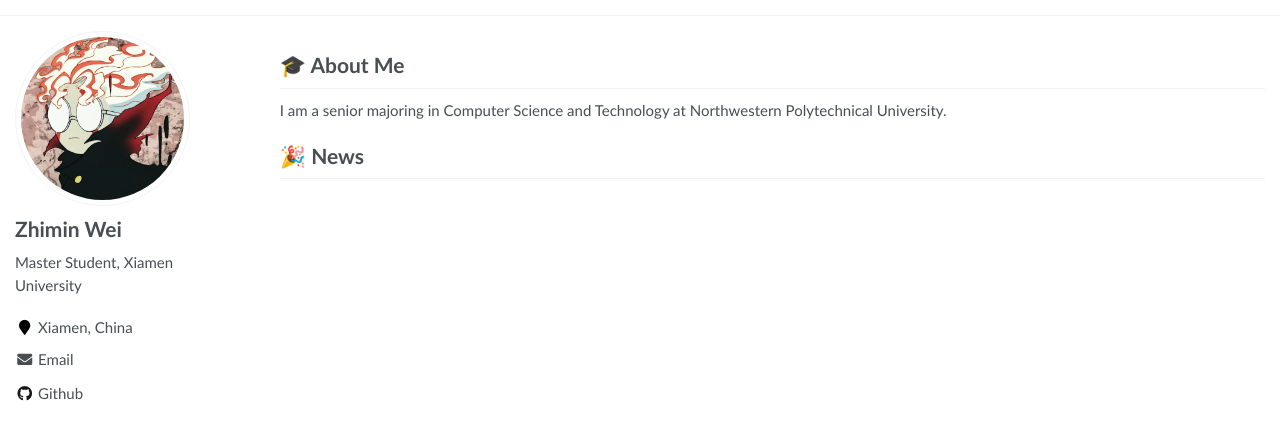
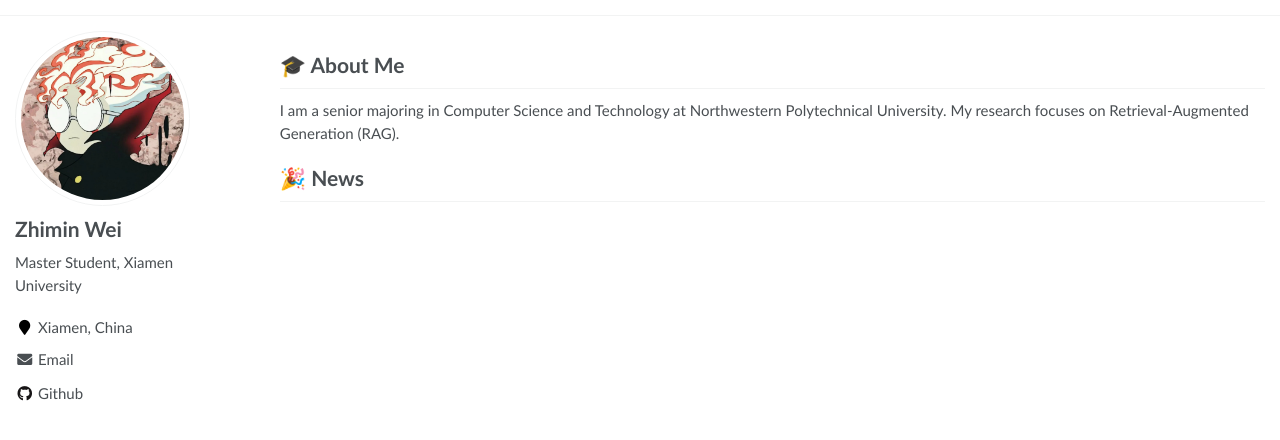
Before and after one commit to zhiminwei551/zhiminwei551.github.io, a Jekyll site: the page built from _pages/about.md, in a window 1280 px wide. Shown: the top 440 px of the page. Built offline with Jekyll 4.4.1, drawn with Linux system fonts in a browser that asks for light colours.

Commit message:
Update about.md

```diff
--- a/_pages/about.md
+++ b/_pages/about.md
@@ -19,6 +19,6 @@ redirect_from:
 
 # 🎓 About Me
 
-I am a senior majoring in Computer Science and Technology at Northwestern Polytechnical University.
+I am a senior majoring in Computer Science and Technology at Northwestern Polytechnical University. My research focuses on Retrieval-Augmented Generation (RAG).
 
 # 🎉 News
```
